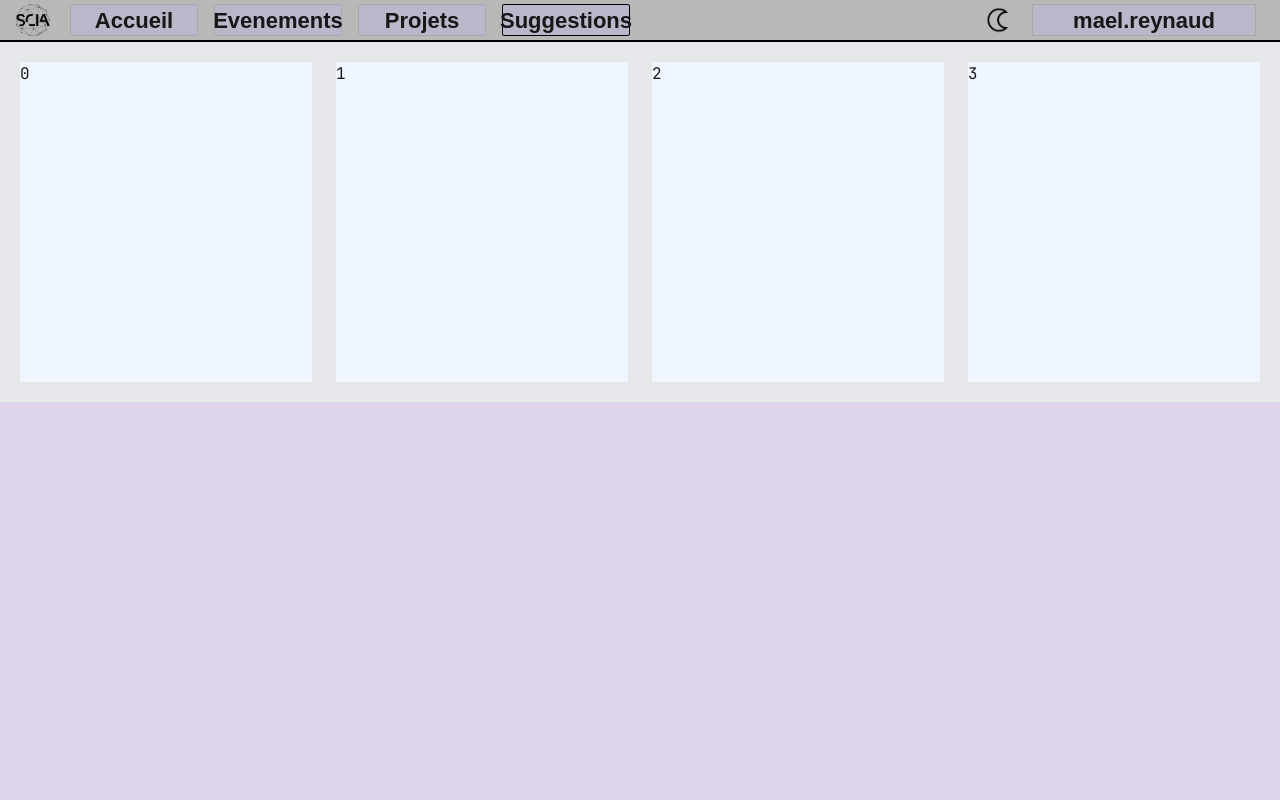
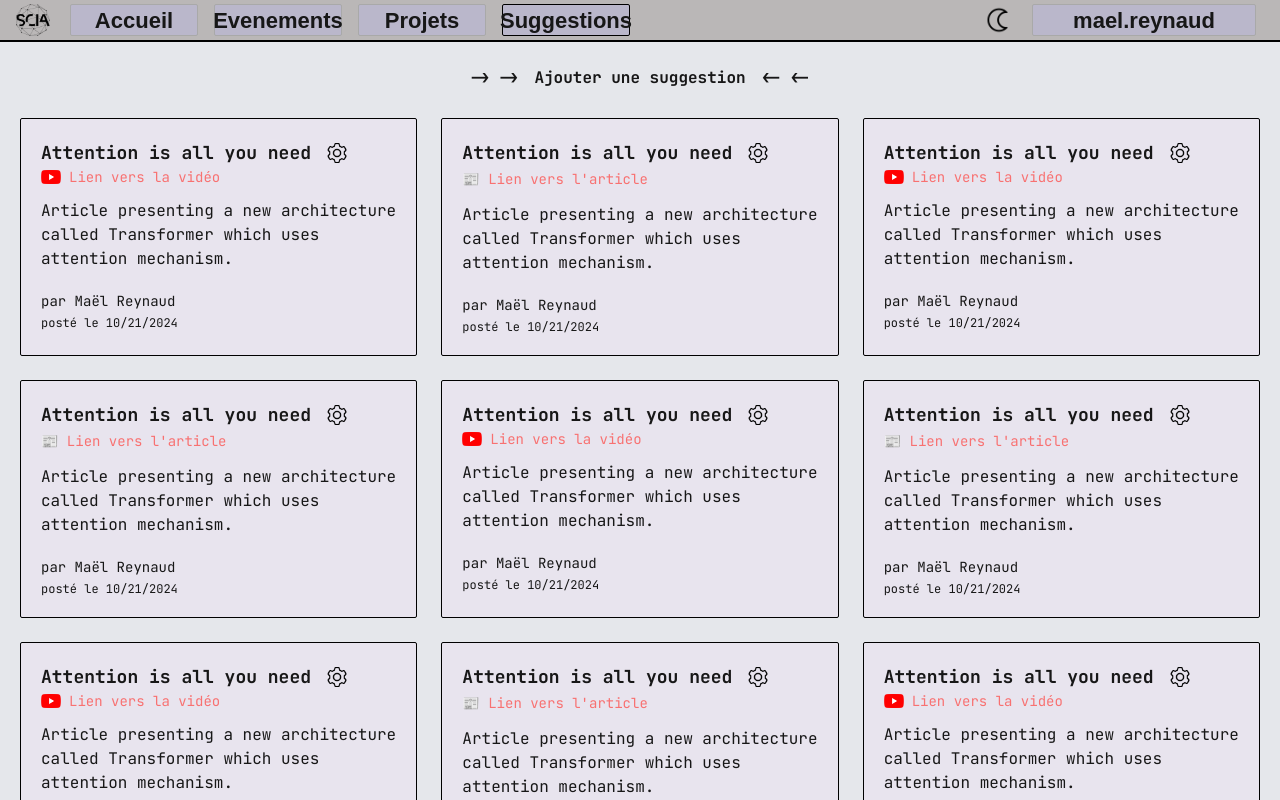
Before and after one commit to TopAgrume/SCIA_website, a Next.js app in the folder front/: page /suggestions in a window 1280 px wide. Shown: the top 800 px of the page. Built offline with nearby package versions, Linux system fonts and the light colour scheme; a web font is replaced by a local one.

Commit message:
[front] feat: suggestions page

```diff
--- a/front/src/app/layout.tsx
+++ b/front/src/app/layout.tsx
@@ -14,7 +14,7 @@ export default function RootLayout({
 }>) {
   return (
     <html lang="en">
-      <body className={`${jetbrains_mono.className} antialiased bg-primary`}>
+      <body className={`${jetbrains_mono.className} antialiased bg-gray-200`}>
         <script>0</script>
         <NavigationBar />
         {children}
--- a/front/src/app/suggestions/page.tsx
+++ b/front/src/app/suggestions/page.tsx
@@ -1,19 +1,76 @@
 import { Suggestion } from "@/lib/types";
+import Image from "next/image";
+import Link from "next/link";
+
+function AddSuggestion() {
+  return (
+    <div className="w-screen flex items-center justify-center">
+      <div className="ml-auto mr-auto flex">
+        <p className="p-2 font-bold">{"-> ->"}</p>
+        <button className="p-2 rounded-sm hover:bg-gray-300 font-bold">
+          Ajouter une suggestion
+        </button>
+        <p className="p-2 font-bold">{"<- <-"}</p>
+      </div>
+    </div>
+  );
+}
 
 type SuggestionProps = {
   indice: number;
   suggestion: Suggestion;
 };
 
-function SuggestionCard({ indice }: SuggestionProps) {
+function SuggestionCard({ indice, suggestion }: SuggestionProps) {
   return (
     <div
       style={{
-        gridArea: `${Math.floor((indice + 1) / 4)} ${(indice % 4) + 1} ${Math.floor((indice + 1) / 4) + 1} ${(indice % 4) + 2}`,
+        gridArea: `${Math.floor((indice + 1) / 3)} ${(indice % 3) + 1} ${Math.floor((indice + 1) / 3) + 1} ${(indice % 3) + 2}`,
       }}
-      className="bg-blue-50 h-80"
+      className="bg-secondary border rounded-sm border-black block p-5"
     >
-      {indice}
+      <div className="flex">
+        <h1 className="text-lg font-bold">{suggestion.name}</h1>
+        {suggestion.is_author ? (
+          <button className="ml-4 hover:scale-110 duration-300">
+            <Image
+              src="/settings.png"
+              alt="settings logo"
+              width={20}
+              height={20}
+            />
+          </button>
+        ) : null}
+      </div>
+      {suggestion.type === "article" ? (
+        <Link
+          href={suggestion.link}
+          target="_blank"
+          className="text-red-400 text-sm"
+        >
+          {"📰 Lien vers l'article"}
+        </Link>
+      ) : (
+        <div className="flex items-center">
+          <Image
+            className="mr-2"
+            src="/youtube.png"
+            alt="youtube logo"
+            width={20}
+            height={20}
+          />
+          <Link
+            href={suggestion.link}
+            target="_blank"
+            className="text-red-400 text-sm"
+          >
+            {"Lien vers la vidéo"}
+          </Link>
+        </div>
+      )}
+      <p className="mt-3">{suggestion.summary}</p>
+      <p className="text-sm mt-5">{`par ${suggestion.by}`}</p>
+      <p className="mt-1 text-xs">{`posté le ${suggestion.date.toLocaleString().split(",")[0]}`}</p>
     </div>
   );
 }
@@ -21,12 +78,12 @@ function SuggestionCard({ indice }: SuggestionProps) {
 export default function Suggestions() {
   const suggestions: Array<Suggestion> = [];
 
-  for (const i of [1, 2, 3, 4]) {
+  for (const i of [1, 2, 3, 4, 5, 6, 7, 8, 9, 10, 11, 12]) {
     suggestions.push({
       name: "Attention is all you need",
-      type: "article",
+      type: i % 2 === 0 ? "article" : "video",
       by: "Maël Reynaud",
-      date: new Date(21, 9, 2024),
+      date: new Date(2024, 9, 21),
       is_author: true,
       link: "https://arxiv.org/pdf/1706.03762",
       summary:
@@ -35,8 +92,10 @@ export default function Suggestions() {
   }
 
   return (
+    <div className="pt-4">
+      <AddSuggestion />
       <div
-      className={`grid grid-cols-4 grid-rows-${Math.ceil(suggestions.length / 4)} gap-6 pad-5 bg-gray-200 p-5`}
+        className={`grid grid-cols-3 grid-rows-${Math.ceil(suggestions.length / 4)} gap-6 pad-5 p-5`}
       >
         {suggestions.map((suggestion, i) => {
           return (
@@ -48,33 +107,6 @@ export default function Suggestions() {
           );
         })}
       </div>
+    </div>
   );
 }
-
-/*
-
-.div1 { grid-area: 1 / 1 / 2 / 2; }
-.div2 { grid-area: 1 / 2 / 2 / 3; }
-.div3 { grid-area: 1 / 3 / 2 / 4; }
-.div4 { grid-area: 1 / 4 / 2 / 5; }
-
-.div5 { grid-area: 2 / 1 / 3 / 2; }
-.div6 { grid-area: 2 / 2 / 3 / 3; }
-.div7 { grid-area: 2 / 3 / 3 / 4; }
-.div8 { grid-area: 2 / 4 / 3 / 5; }
-
-.div9 { grid-area: 3 / 1 / 4 / 2; }
-.div10 { grid-area: 3 / 2 / 4 / 3; }
-.div11 { grid-area: 3 / 3 / 4 / 4; }
-.div12 { grid-area: 3 / 4 / 4 / 5; }
-
-.div13 { grid-area: 4 / 1 / 5 / 2; }
-.div14 { grid-area: 4 / 2 / 5 / 3; }
-.div15 { grid-area: 4 / 3 / 5 / 4; }
-.div16 { grid-area: 4 / 4 / 5 / 5; }
-
-.div17 { grid-area: 5 / 1 / 6 / 2; }
-.div18 { grid-area: 5 / 2 / 6 / 3; }
-.div19 { grid-area: 5 / 3 / 6 / 4; }
-.div20 { grid-area: 5 / 4 / 6 / 5; }
-*/
```
Also changed, not shown: front/public/youtube.png (added). Lines whose indentation alone changed are shown as unchanged.
